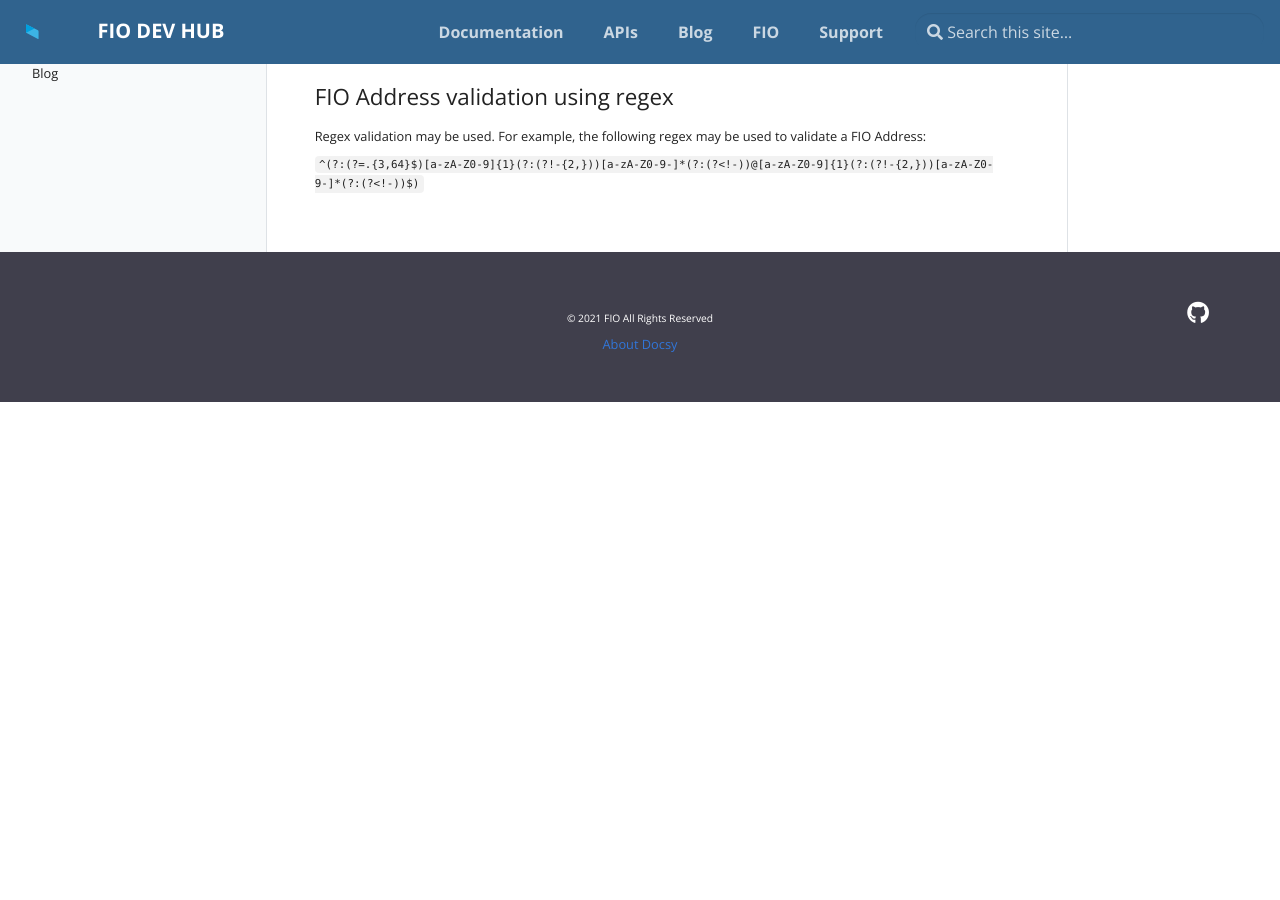
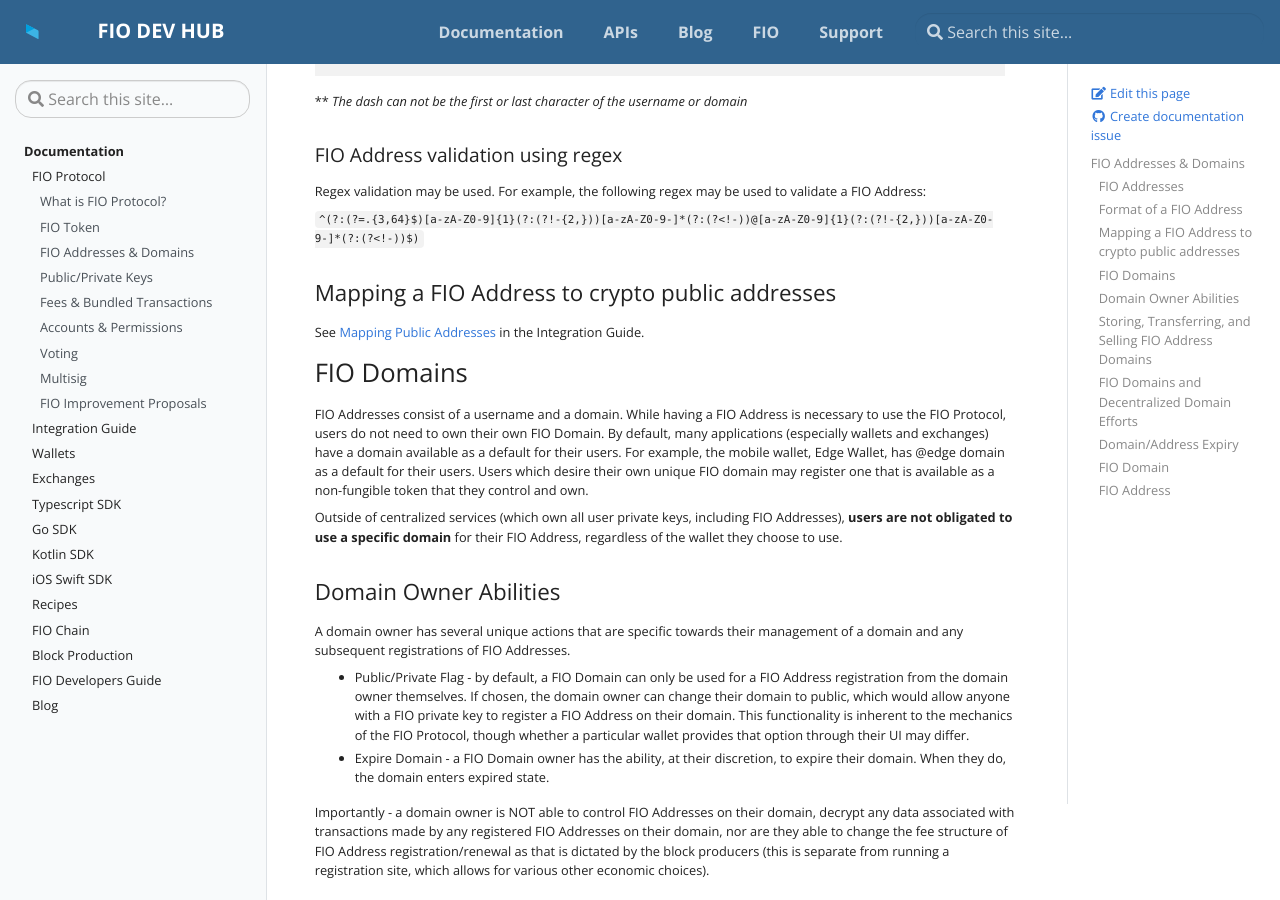
Before and after one commit to fioprotocol/fio-devhub, a Jekyll site: the page built from _docs/fio-protocol/fio-address.md, in a window 1280 px wide and 900 px high, scrolled down 757 px. Built offline with Jekyll 4.4.1, drawn with Linux system fonts in a browser that asks for light colours; before the commit the page ends 1159 px from its top, so only the background shows below that; some of the changed text lies outside the part shown.

Commit message:
Pull in more KB content for addresses and domains

```diff
--- a/_docs/fio-protocol/fio-address.md
+++ b/_docs/fio-protocol/fio-address.md
@@ -1,9 +1,11 @@
 ---
-title: FIO Address
-description: FIO Address
+title: FIO Addresses & Domains
+description: FIO Addresses & Domains
 ---
 
-# FIO Addresses
+# FIO Addresses & Domains
+
+## FIO Addresses
 
 FIO Addresses act as the human-readable wallet identifier for users on the FIO Protocol. They are necessary for users to utilize all the capabilities of the FIO Protocol, but also serve as a replacement for complicated public addresses across all tokens and coins in the user's wallet.
 
@@ -19,7 +21,7 @@ Registration of a FIO Address is done directly through a FIO-enabled application
 
 The FIO Address itself and all subsequent interactions with the FIO Protocol are controlled via a FIO private key. Loss of access to this private key suffers the same consequences as with any crypto asset - the FIO Address will no longer be usable by the original owner, nor can it be retrieved.
 
-## Format of a FIO Address
+### Format of a FIO Address
 
 A FIO Address consists of a username and a domain delimited by an @ symbol, there are not specific requirements around a FIO Address username, but there are format restrictions around the FIO Address as a whole, and then separate requirements for a FIO Domain in particular.
 
@@ -31,8 +33,68 @@ A FIO Address consists of a username and a domain delimited by an @ symbol, ther
 
 ** *The dash can not be the first or last character of the username or domain*
 
-### FIO Address validation using regex
+#### FIO Address validation using regex
 
 Regex validation may be used. For example, the following regex may be used to validate a FIO Address:
 
 `^(?:(?=.{3,64}$)[a-zA-Z0-9]{1}(?:(?!-{2,}))[a-zA-Z0-9-]*(?:(?<!-))@[a-zA-Z0-9]{1}(?:(?!-{2,}))[a-zA-Z0-9-]*(?:(?<!-))$)`
+
+### Mapping a FIO Address to crypto public addresses
+
+See [Mapping Public Addresses](/docs/integration-guide/mapping) in the Integration Guide.
+
+## FIO Domains
+
+FIO Addresses consist of a username and a domain. While having a FIO Address is necessary to use the FIO Protocol, users do not need to own their own FIO Domain. By default, many applications (especially wallets and exchanges) have a domain available as a default for their users. For example, the mobile wallet, Edge Wallet, has @edge domain as a default for their users.  Users which desire their own unique FIO domain may register one that is available as a non-fungible token that they control and own.
+
+Outside of centralized services (which own all user private keys, including FIO Addresses), **users are not obligated to use a specific domain** for their FIO Address, regardless of the wallet they choose to use.
+
+### Domain Owner Abilities
+
+A domain owner has several unique actions that are specific towards their management of a domain and any subsequent registrations of FIO Addresses.
+
+* Public/Private Flag - by default, a FIO Domain can only be used for a FIO Address registration from the domain owner themselves. If chosen, the domain owner can change their domain to public, which would allow anyone with a FIO private key to register a FIO Address on their domain. This functionality is inherent to the mechanics of the FIO Protocol, though whether a particular wallet provides that option through their UI may differ.
+* Expire Domain - a FIO Domain owner has the ability, at their discretion, to expire their domain. When they do, the domain enters expired state.
+
+Importantly - a domain owner is NOT able to control FIO Addresses on their domain, decrypt any data associated with transactions made by any registered FIO Addresses on their domain, nor are they able to change the fee structure of FIO Address registration/renewal as that is dictated by the block producers (this is separate from running a registration site, which allows for various other economic choices).
+
+### Storing, Transferring, and Selling FIO Address Domains
+
+All FIO Domains are non-fungible tokens, which means they can be freely transferred between accounts, users, and wallets as with any other crypto asset.
+
+Future functionality will enable selling a FIO Domain through the use of a built-in escrow smart contract, in which both the domain owner and the buyer deposits their respective NFT and payment before transfer of the domain to the new owner is executed.
+
+### FIO Domains and Decentralized Domain Efforts
+
+A number of projects are underway with the goal of creating a decentralized domain name space system for the World Wide Web.  Should any of those projects become recognized in the community as the primary decentralized domain space, then the Foundation's vision is that the FIO Protocol will hopefully endeavor to work collaboratively with them, though such a decision will be up to the protocol Block Producers.  Specifically, FIO domains do not currently have the concept of a Top Level Domain (e.g., .com, .org, .net, .io) but such a construct could be added in the future to the notion of a FIO Address and a unique TLD for FIO Addresses registered for the FIO Protocol enabling FIO Addresses to work seamlessly with a decentralized domain name space.
+
+## Domain/Address Expiry
+
+How to Renew Your FIO Domains and FIO Addresses
+You can view complete instructions including screenshots for how to renew your FIO Domains and FIO Addresses with Edge Wallet, the FIO Registration Helper, the fio.bloks.io Block Explorer, or the API directly here: [How to Renew Your FIO Address or FIO Domain](https://peakd.com/fio/@fioprotocol/how-to-renew-your-fio-address-or-fio-domain){:rel="nofollow noopener noreferrer" target="_blank"}.
+
+### FIO Domain
+
+If the renewal fee for a FIO Domain is not paid by its expiration date, the following restrictions will be placed on the domain and addresses on that domain:
+
+|Days after expiration date |Domain actions disallowed |Address actions disallowed |
+|---|---|---|---
+|0 - 30 | set_fio_domain_public | register_fio_address|
+|31 - 90 |set_fio_domain_public |register_fio_address <br> renew_fio_address <br> add_pub_address <br> new_funds_request (Payee FIO Address only) <br> reject_funds_request (Payer FIO Address only) <br> record_send (Payer FIO Address only) <br> register_producer <br> register_proxy <br> proxy_vote <br> claim_bp_rewards |
+|On day 90 |Domain is burned and can be re-registered by any user. |All addresses on that domain and associated data are burned. |
+
+It's important to note that anyone can renew a domain as long as they are willing to pay the renewal fee. This ensures that users with FIO Addresses on abandoned domain, can continue to use it.
+
+### FIO Address
+
+If the renewal fee for a FIO Address is not paid by its expiration date, the following actions are disallowed for 90 days:
+* add_pub_address
+* new_funds_request (Payee FIO Address only)
+* reject_funds_request (Payer FIO Address only)
+* record_send (Payer FIO Address only)
+* register_producer
+* register_proxy
+* proxy_vote
+* claim_bp_rewards
+
+After 90 days the FIO Address is burned and can be re-registered by any user.
```
Also changed, not shown: _data/toc.yml (+7 -7 lines), _docs/integration-guide/node-access.md (deleted, +0 -6 lines), _docs/integration-guide/quick-start.md (deleted, +0 -6 lines).
